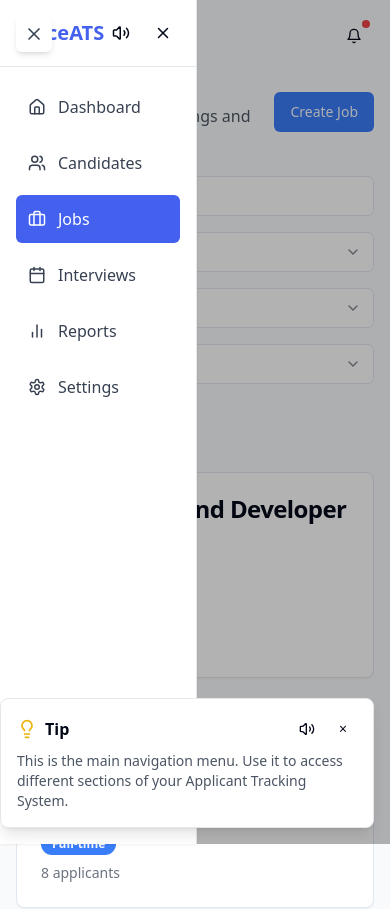
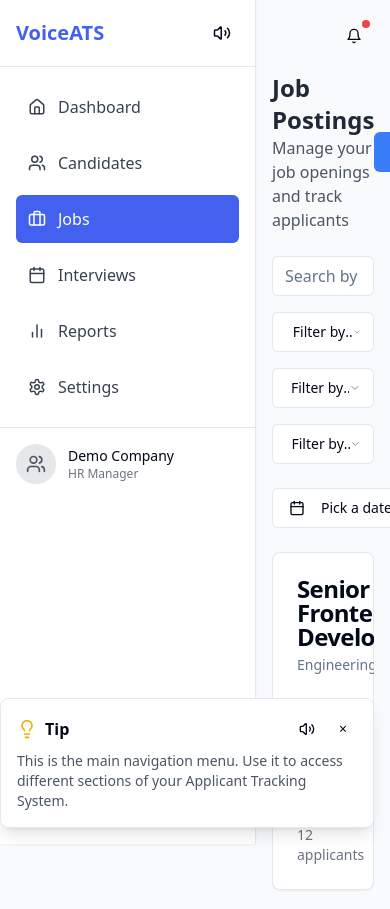
Before and after one commit to Rkreels/ats, a React (Vite) app: page /jobs in a window 390 px wide. Shown: the top 909 px of the page. Built offline with nearby package versions, Linux system fonts and the light colour scheme.

Commit message:
Fix: Audio direction and sidebar behavior
- Ensure audio stops immediately when switching components.
- Fix sidebar to be fixed, not floating.

```diff
--- a/src/components/layout/AppLayout.tsx
+++ b/src/components/layout/AppLayout.tsx
@@ -11,7 +11,10 @@ interface AppLayoutProps {
 export default function AppLayout({ children }: AppLayoutProps) {
   return (
     <div className="min-h-screen bg-gray-50 flex">
-      <AppSidebar />
+      <div className="fixed left-0 h-screen z-20">
+        <AppSidebar />
+      </div>
+      <div className="w-64 flex-shrink-0" /> {/* Spacer to account for the fixed sidebar */}
       <main className="flex-1 p-4 lg:p-6 overflow-x-hidden">
         <div className="flex justify-end mb-4">
           <NotificationsPopover />
--- a/src/components/layout/AppSidebar.tsx
+++ b/src/components/layout/AppSidebar.tsx
@@ -54,32 +54,10 @@ export default function AppSidebar() {
   });
 
   return (
-    <>
-      {/* Mobile menu button */}
-      <button
-        onClick={() => setIsOpen(prev => !prev)}
-        className="lg:hidden fixed top-4 left-4 z-40 p-2 bg-white rounded-md shadow-md text-gray-700 hover:bg-gray-100"
-        aria-label={isOpen ? "Close menu" : "Open menu"}
-      >
-        {isOpen ? <X size={20} /> : <Menu size={20} />}
-      </button>
-
-      {/* Sidebar backdrop for mobile */}
-      {isOpen && (
-        <div
-          className="lg:hidden fixed inset-0 bg-black/30 z-30"
-          onClick={() => setIsOpen(false)}
-          aria-hidden="true"
-        />
-      )}
-
+    <div className="h-full flex flex-col">
       {/* Sidebar */}
       <aside
-        className={cn(
-          "fixed h-full bg-white border-r border-gray-200 transition-all duration-300 ease-in-out z-30 shadow-sm",
-          isOpen ? "left-0" : "-left-64",
-          "lg:left-0 lg:w-64"
-        )}
+        className="h-full bg-white border-r border-gray-200 transition-all duration-300 ease-in-out shadow-sm w-64"
         {...sidebarVoiceProps}
       >
         <div className="flex items-center justify-between p-4 border-b border-gray-200">
@@ -94,13 +72,6 @@ export default function AppSidebar() {
               title={voiceEnabled ? "Disable voice tutorials" : "Enable voice tutorials"}
             >
               {voiceEnabled ? <Volume2 size={18} /> : <VolumeX size={18} />}
-            </button>
-            <button
-              onClick={() => setIsOpen(prev => !prev)}
-              className="lg:hidden p-2 rounded-full hover:bg-gray-100"
-              aria-label="Close menu"
-            >
-              <X size={18} />
             </button>
           </div>
         </div>
@@ -133,7 +104,7 @@ export default function AppSidebar() {
           </ul>
         </nav>
 
-        <div className="absolute bottom-0 w-full p-4 border-t border-gray-200">
+        <div className="mt-auto w-full p-4 border-t border-gray-200">
           <div className="flex items-center space-x-3">
             <div className="w-10 h-10 rounded-full bg-gray-200 flex items-center justify-center">
               <Users size={20} className="text-gray-600" />
@@ -145,9 +116,6 @@ export default function AppSidebar() {
           </div>
         </div>
       </aside>
-
-      {/* Spacer for content to align with sidebar */}
-      <div className="lg:w-64 flex-shrink-0" />
-    </>
+    </div>
   );
 }
--- a/src/components/voice/VoiceTutorialPopup.tsx
+++ b/src/components/voice/VoiceTutorialPopup.tsx
@@ -25,9 +25,8 @@ export const VoiceTutorialPopup = () => {
 
   const handleClose = () => {
     setIsVisible(false);
-    setTimeout(() => {
-      clearTutorial();
-    }, 300); // Allow animation to complete
+    // Immediately clear the tutorial instead of waiting
+    clearTutorial();
   };
 
   return (
--- a/src/contexts/VoiceTutorialContext.tsx
+++ b/src/contexts/VoiceTutorialContext.tsx
@@ -36,13 +36,14 @@ export const VoiceTutorialProvider = ({ children }: { children: ReactNode }) =>
   const synth = typeof window !== 'undefined' ? window.speechSynthesis : null;
 
   const setTutorial = (text: string, type: VoiceTutorialType) => {
-    // If currently playing, queue the new tutorial
-    if (isPlaying && voiceEnabled) {
-      setVoiceQueue(prev => [...prev, { text, type }]);
-      return;
-    }
+    // Clear any current speech and tutorial immediately
+    if (synth) synth.cancel();
+    setIsPlaying(false);
 
-    // Otherwise set it as active immediately
+    // Empty the queue to prevent backlog
+    setVoiceQueue([]);
+
+    // Set the new tutorial immediately
     setActiveTutorial({ text, type });
   };
 
--- a/src/hooks/useVoiceTrigger.ts
+++ b/src/hooks/useVoiceTrigger.ts
@@ -13,7 +13,7 @@ export const useVoiceTrigger = ({
   decision,
   disableClick = false
 }: VoiceTriggerOptions = {}) => {
-  const { setTutorial } = useVoiceTutorial();
+  const { setTutorial, clearTutorial } = useVoiceTutorial();
   const timeoutRef = useRef<number | null>(null);
 
   // Clear any pending timeouts on unmount
@@ -28,6 +28,9 @@ export const useVoiceTrigger = ({
   // Handlers for different events
   const handleMouseEnter = useCallback(() => {
     if (what) {
+      // Clear any existing audio first
+      clearTutorial();
+
       // Clear any existing timeout to avoid overlapping instructions
       if (timeoutRef.current) {
         clearTimeout(timeoutRef.current);
@@ -36,10 +39,13 @@ export const useVoiceTrigger = ({
       // Immediate voice feedback with no delay
       setTutorial(what, "what");
     }
-  }, [what, setTutorial]);
+  }, [what, setTutorial, clearTutorial]);
 
   const handleClick = useCallback(() => {
     if (!disableClick && what) {
+      // Clear any existing audio first
+      clearTutorial();
+
       // Clear any existing timeout to avoid overlapping instructions
       if (timeoutRef.current) {
         clearTimeout(timeoutRef.current);
@@ -48,21 +54,33 @@ export const useVoiceTrigger = ({
       // Also trigger on click for better accessibility with no delay
       setTutorial(what, "what");
     }
-  }, [what, disableClick, setTutorial]);
+  }, [what, disableClick, setTutorial, clearTutorial]);
+
+  // Handle mouse leave - clear tutorial when leaving component
+  const handleMouseLeave = useCallback(() => {
+    if (timeoutRef.current) {
+      clearTimeout(timeoutRef.current);
+    }
+    // We could add clearTutorial() here but that might interrupt too aggressively
+  }, []);
 
   // For decision support (manually triggered)
   const triggerDecision = useCallback(() => {
     if (decision) {
+      // Clear any existing audio first
+      clearTutorial();
+
       if (timeoutRef.current) {
         clearTimeout(timeoutRef.current);
       }
       setTutorial(decision, "decision");
     }
-  }, [decision, setTutorial]);
+  }, [decision, setTutorial, clearTutorial]);
 
   return {
     voiceProps: {
       onMouseEnter: what ? handleMouseEnter : undefined,
+      onMouseLeave: what ? handleMouseLeave : undefined,
       onClick: what ? handleClick : undefined
     },
     triggerDecision: decision ? triggerDecision : undefined
```
